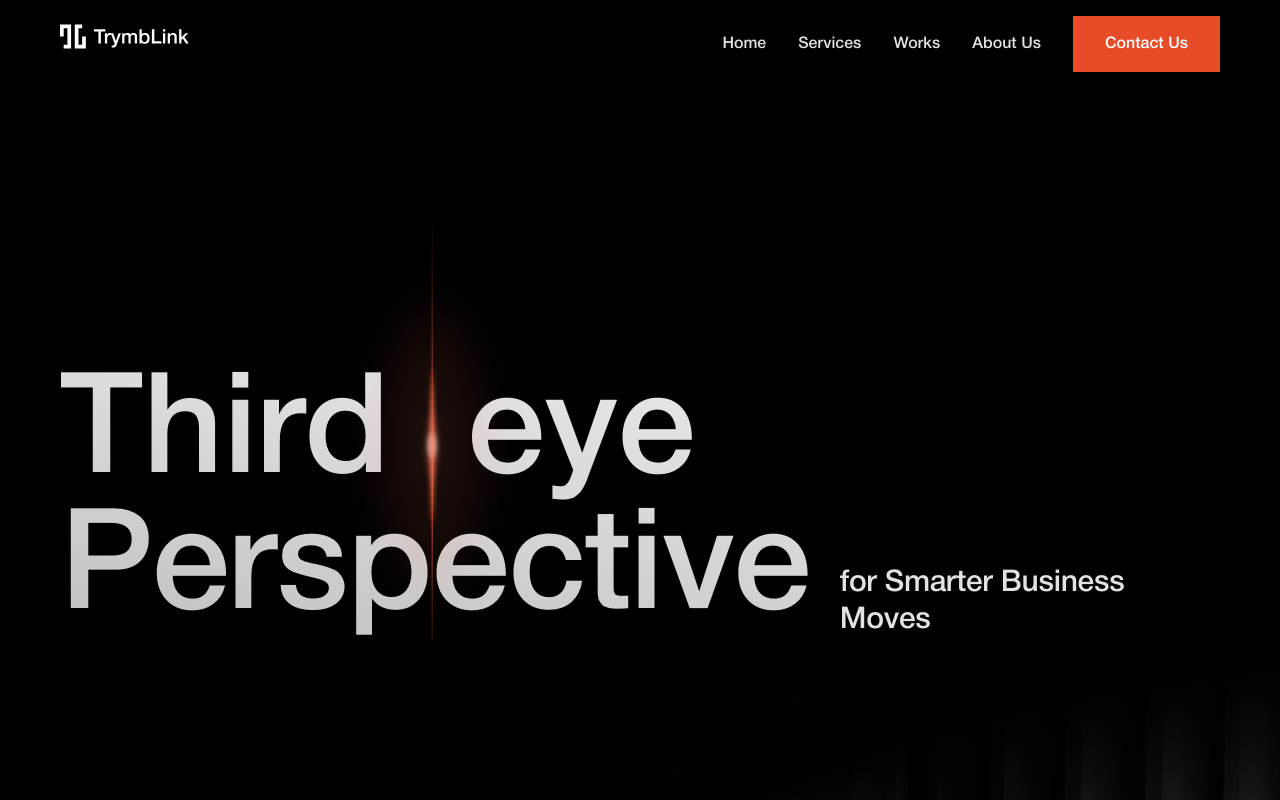
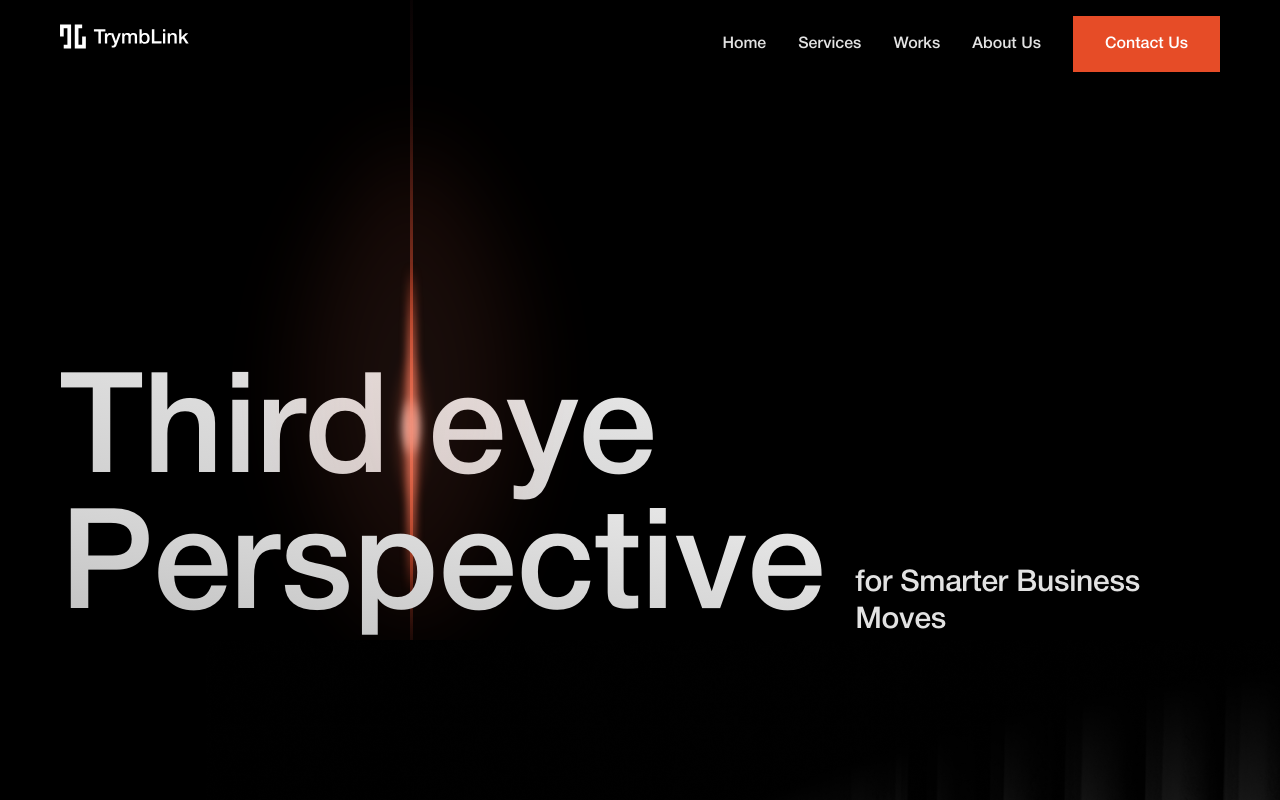
Before and after one commit to rroy11705/trymblink, a Next.js app: page / in a window 1280 px wide. Shown: the top 800 px of the page. Built offline with nearby package versions, Linux system fonts and the light colour scheme.

Commit message:
fix(app): hero - third eye

```diff
--- a/src/components/layout/Header.tsx
+++ b/src/components/layout/Header.tsx
@@ -191,7 +191,7 @@ const Header = () => {
 
             {/* Mobile Menu */}
             <motion.div
-              className="fixed top-0 right-0 h-full w-full max-w-sm bg-black z-50 lg:hidden"
+              className="fixed top-0 right-0 h-full w-full bg-black z-50 lg:hidden"
               initial={{ x: "100%" }}
               animate={{ x: 0 }}
               exit={{ x: "100%" }}
--- a/src/components/molecules/home/Hero.tsx
+++ b/src/components/molecules/home/Hero.tsx
@@ -19,69 +19,71 @@ const Hero = () => {
           className="relative text-[60px] md:text-[140px] font-medium leading-[97%] text-white text-gradient-hero"
           variants={textRevealVariants}
         >
-					Third&nbsp;&nbsp;
-          <span className='absolute left-15 md:left-68 top-12 md:top-25 -translate-y-1/2'>
-            <svg width="200" height="608" viewBox="0 0 398 1210" fill="none" xmlns="http://www.w3.org/2000/svg">
-            <line x1="199.5" y1="1392" x2="199.5" y2="6.55671e-08" stroke="url(#paint0_linear_2102_855)" strokeWidth="3"/>
-            <g filter="url(#filter0_f_2102_855)">
-            <path d="M192 560.001C192 549.479 194.542 539.592 199 531C203.458 539.592 206 549.479 206 560.001C206 570.522 203.458 580.408 199 589C194.542 580.408 192 570.522 192 560.001Z" fill="url(#paint1_radial_2102_855)"/>
+					Third&nbsp;
+          <span className='absolute -left-12 md:left-38 -top-22 md:-top-14 -translate-y-1/2 z-0'>
+            <svg width="398" height="786" viewBox="0 0 398 786" fill="none" xmlns="http://www.w3.org/2000/svg">
+            <path d="M199.5 765.617L199.5 0.804709" stroke="url(#paint0_linear_2102_456)" strokeWidth="3"/>
+            <g filter="url(#filter0_f_2102_456)">
+            <path d="M192 508.001C192 497.479 194.542 487.592 199 479C203.458 487.592 206 497.479 206 508.001C206 518.522 203.458 528.408 199 537C194.542 528.408 192 518.522 192 508.001Z" fill="url(#paint1_radial_2102_456)"/>
             </g>
-            <g opacity="0.3" filter="url(#filter1_f_2102_855)">
-            <path d="M186 562.502C186 536.197 190.721 511.48 199 490C207.279 511.48 212 536.197 212 562.502C212 588.806 207.279 613.52 199 635C190.721 613.52 186 588.806 186 562.502Z" fill="url(#paint2_radial_2102_855)"/>
+            <g opacity="0.3" filter="url(#filter1_f_2102_456)">
+            <path d="M186 510.502C186 484.197 190.721 459.48 199 438C207.279 459.48 212 484.197 212 510.502C212 536.806 207.279 561.52 199 583C190.721 561.52 186 536.806 186 510.502Z" fill="url(#paint2_radial_2102_456)"/>
             </g>
-            <g opacity="0.1" filter="url(#filter2_f_2102_855)">
-            <path d="M86.4765 562.508C86.4765 452.846 127.34 349.807 199 260.258C270.66 349.807 311.523 452.846 311.523 562.508C311.522 672.167 270.656 775.197 199 864.744C127.343 775.197 86.4775 672.167 86.4765 562.508Z" fill="url(#paint3_radial_2102_855)"/>
+            <g opacity="0.1" filter="url(#filter2_f_2102_456)">
+            <path d="M86.4766 467.976C86.4765 373.745 127.34 285.206 199 208.258C270.66 285.206 311.523 373.745 311.523 467.976C311.522 562.203 270.657 650.735 199 727.682C127.343 650.735 86.4775 562.203 86.4766 467.976Z" fill="url(#paint3_radial_2102_456)"/>
             </g>
-            <g filter="url(#filter3_f_2102_855)">
-            <path d="M195 562.504C195 503.544 196.634 448.146 199.5 400C202.366 448.146 204 503.544 204 562.504C204 621.461 202.366 676.855 199.5 725C196.634 676.855 195 621.461 195 562.504Z" fill="url(#paint4_radial_2102_855)"/>
+            <g filter="url(#filter3_f_2102_456)">
+            <path d="M195 510.504C195 451.544 196.634 396.146 199.5 348C202.366 396.146 204 451.544 204 510.504C204 569.461 202.366 624.855 199.5 673C196.634 624.855 195 569.461 195 510.504Z" fill="url(#paint4_radial_2102_456)"/>
             </g>
             <defs>
-            <filter id="filter0_f_2102_855" x="182.3" y="521.3" width="33.4" height="77.4" filterUnits="userSpaceOnUse" colorInterpolationFilters="sRGB">
+            <filter id="filter0_f_2102_456" x="182.3" y="469.3" width="33.4" height="77.4" filterUnits="userSpaceOnUse" colorInterpolationFilters="sRGB">
             <feFlood floodOpacity="0" result="BackgroundImageFix"/>
             <feBlend mode="normal" in="SourceGraphic" in2="BackgroundImageFix" result="shape"/>
-            <feGaussianBlur stdDeviation="4.85" result="effect1_foregroundBlur_2102_855"/>
+            <feGaussianBlur stdDeviation="4.85" result="effect1_foregroundBlur_2102_456"/>
             </filter>
-            <filter id="filter1_f_2102_855" x="173.1" y="477.1" width="51.8" height="170.8" filterUnits="userSpaceOnUse" colorInterpolationFilters="sRGB">
+            <filter id="filter1_f_2102_456" x="173.1" y="425.1" width="51.8" height="170.8" filterUnits="userSpaceOnUse" colorInterpolationFilters="sRGB">
             <feFlood floodOpacity="0" result="BackgroundImageFix"/>
             <feBlend mode="normal" in="SourceGraphic" in2="BackgroundImageFix" result="shape"/>
-            <feGaussianBlur stdDeviation="6.45" result="effect1_foregroundBlur_2102_855"/>
+            <feGaussianBlur stdDeviation="6.45" result="effect1_foregroundBlur_2102_456"/>
             </filter>
-            <filter id="filter2_f_2102_855" x="0.876564" y="174.658" width="396.247" height="775.686" filterUnits="userSpaceOnUse" colorInterpolationFilters="sRGB">
+            <filter id="filter2_f_2102_456" x="0.876564" y="122.658" width="396.247" height="690.624" filterUnits="userSpaceOnUse" colorInterpolationFilters="sRGB">
             <feFlood floodOpacity="0" result="BackgroundImageFix"/>
             <feBlend mode="normal" in="SourceGraphic" in2="BackgroundImageFix" result="shape"/>
-            <feGaussianBlur stdDeviation="42.8" result="effect1_foregroundBlur_2102_855"/>
+            <feGaussianBlur stdDeviation="42.8" result="effect1_foregroundBlur_2102_456"/>
             </filter>
-            <filter id="filter3_f_2102_855" x="186.9" y="391.9" width="25.2" height="341.2" filterUnits="userSpaceOnUse" colorInterpolationFilters="sRGB">
+            <filter id="filter3_f_2102_456" x="186.9" y="339.9" width="25.2" height="341.2" filterUnits="userSpaceOnUse" colorInterpolationFilters="sRGB">
             <feFlood floodOpacity="0" result="BackgroundImageFix"/>
             <feBlend mode="normal" in="SourceGraphic" in2="BackgroundImageFix" result="shape"/>
-            <feGaussianBlur stdDeviation="4.05" result="effect1_foregroundBlur_2102_855"/>
+            <feGaussianBlur stdDeviation="4.05" result="effect1_foregroundBlur_2102_456"/>
             </filter>
-            <linearGradient id="paint0_linear_2102_855" x1="201.5" y1="1392" x2="201.5" y2="-2.18565e-08" gradientUnits="userSpaceOnUse">
-            <stop offset="0.161227" stopColor="#060410" stopOpacity="0"/>
-            <stop offset="0.574029" stopColor="#E64C27"/>
+            <linearGradient id="paint0_linear_2102_456" x1="3.51514e+06" y1="780.738" x2="3.51514e+06" y2="-7.81545" gradientUnits="userSpaceOnUse">
+            <stop stopColor="#060410" stopOpacity="0"/>
+            <stop offset="0.162092" stopColor="#E64C27" stopOpacity="0.463121"/>
+            <stop offset="0.35" stopColor="#E64C27"/>
             <stop offset="1" stopColor="#060410" stopOpacity="0"/>
             </linearGradient>
-            <radialGradient id="paint1_radial_2102_855" cx="0" cy="0" r="1" gradientUnits="userSpaceOnUse" gradientTransform="translate(199 560) rotate(-90) scale(29 7)">
+            <radialGradient id="paint1_radial_2102_456" cx="0" cy="0" r="1" gradientUnits="userSpaceOnUse" gradientTransform="translate(199 508) rotate(-90) scale(29 7)">
             <stop stopColor="white"/>
             <stop offset="1" stopColor="white"/>
             </radialGradient>
-            <radialGradient id="paint2_radial_2102_855" cx="0" cy="0" r="1" gradientUnits="userSpaceOnUse" gradientTransform="translate(199 562.5) rotate(-90) scale(72.5 13)">
+            <radialGradient id="paint2_radial_2102_456" cx="0" cy="0" r="1" gradientUnits="userSpaceOnUse" gradientTransform="translate(199 510.5) rotate(-90) scale(72.5 13)">
             <stop stopColor="#FFA793"/>
             <stop offset="1" stopColor="#D24525"/>
             </radialGradient>
-            <radialGradient id="paint3_radial_2102_855" cx="0" cy="0" r="1" gradientUnits="userSpaceOnUse" gradientTransform="translate(199 562.501) rotate(-90) scale(302.243 112.523)">
+            <radialGradient id="paint3_radial_2102_456" cx="0" cy="0" r="1" gradientUnits="userSpaceOnUse" gradientTransform="translate(199 467.97) rotate(-90) scale(259.712 112.523)">
             <stop stopColor="#FFA793"/>
             <stop offset="1" stopColor="#D24525"/>
             </radialGradient>
-            <radialGradient id="paint4_radial_2102_855" cx="0" cy="0" r="1" gradientUnits="userSpaceOnUse" gradientTransform="translate(199.5 562.5) rotate(-90) scale(162.5 4.5)">
+            <radialGradient id="paint4_radial_2102_456" cx="0" cy="0" r="1" gradientUnits="userSpaceOnUse" gradientTransform="translate(199.5 510.5) rotate(-90) scale(162.5 4.5)">
             <stop stopColor="#FFA793"/>
             <stop offset="1" stopColor="#D24525"/>
             </radialGradient>
             </defs>
             </svg>
+
           </span>
           eye<br />
-          <span className='-tracking-[0.01em]'>Perspective</span>
+          <span className='relative z-10 text-white text-gradient-hero'>Perspective</span>
 				</motion.h1>
 				<div className="w-full flex items-center justify-between">
 					<motion.p
```
